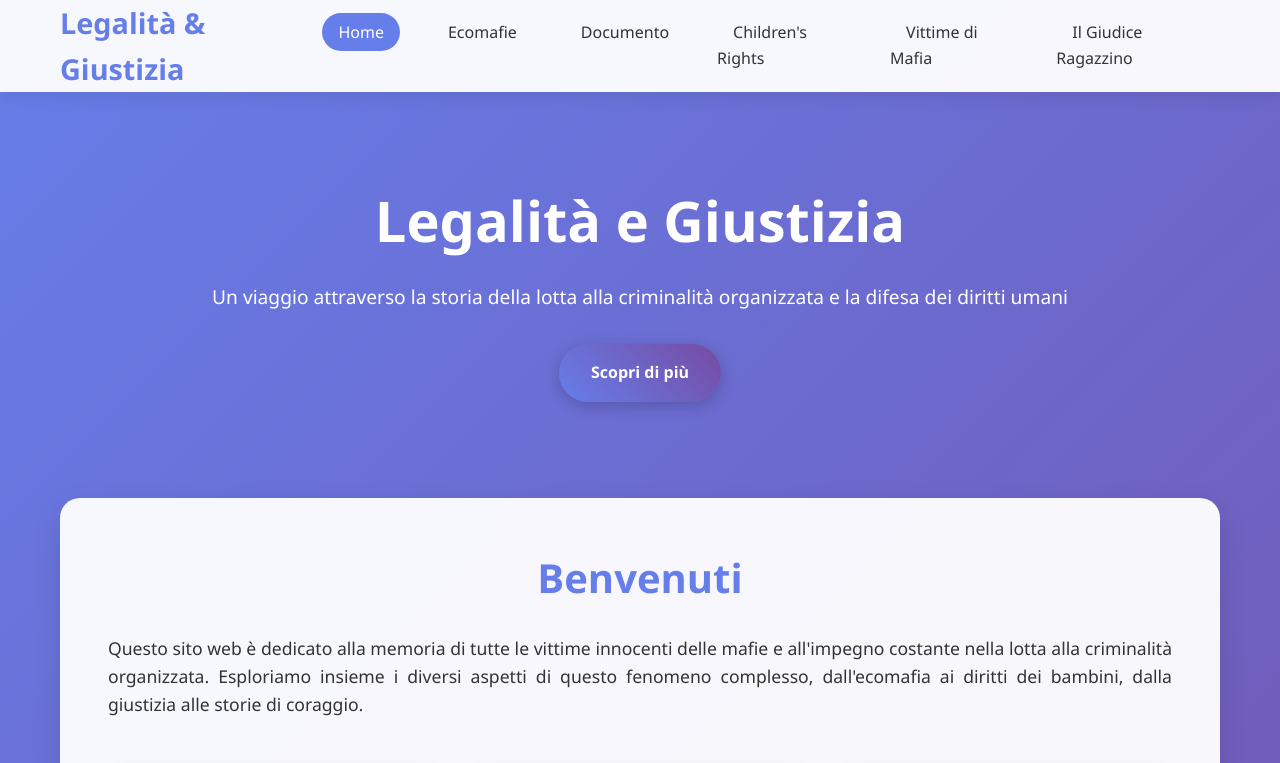
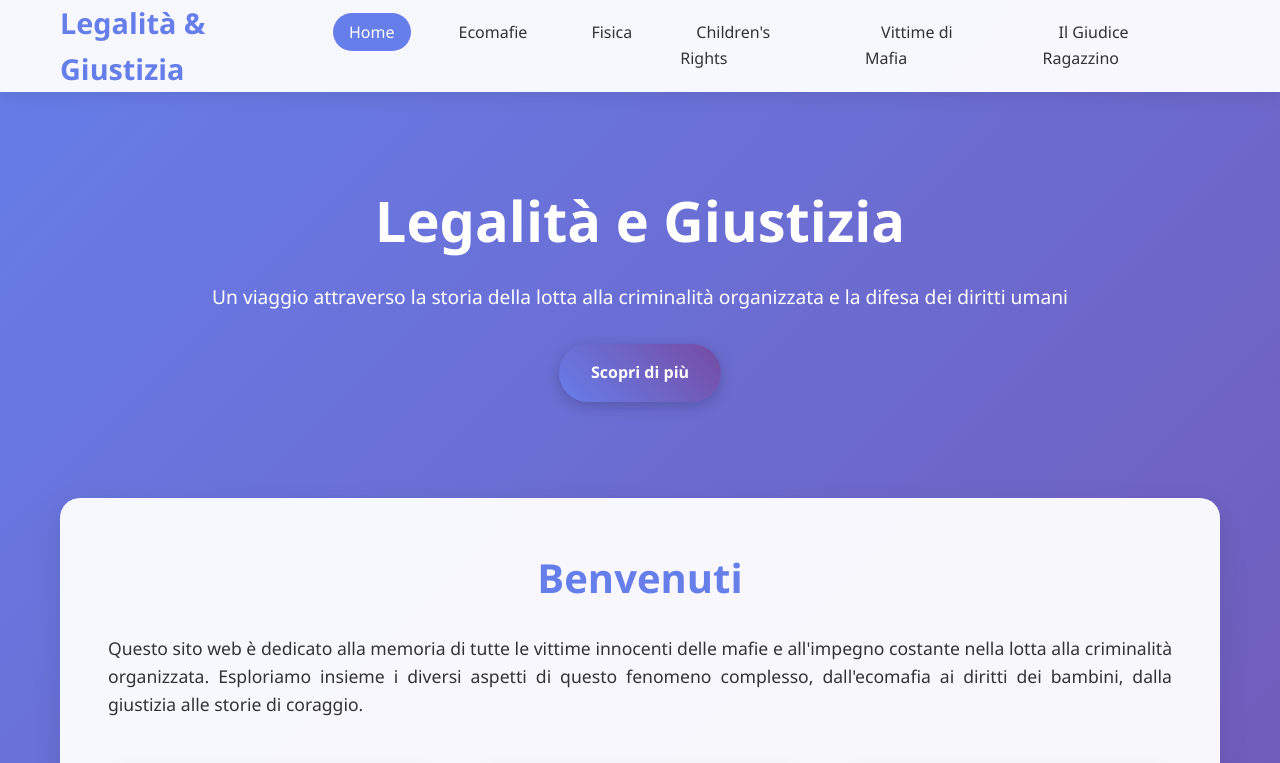
Before and after one commit to dagnese-ciampa-savona/educazione-civica, a plain HTML site: page index.html in a window 1280 px wide. Shown: the top 763 px of the page. Drawn offline with Linux system fonts and the light colour scheme.

Commit message:
Update index.html

```diff
--- a/index.html
+++ b/index.html
@@ -13,7 +13,7 @@
             <ul class="nav-links">
                 <li><a href="index.html" class="active">Home</a></li>
                 <li><a href="ecomafie.html">Ecomafie</a></li>
-                <li><a href="documento.html">Documento</a></li>
+                <li><a href="documento.html">Fisica</a></li>
                 <li><a href="diritti-bambini.html">Children's Rights</a></li>
                 <li><a href="vittime-mafia.html">Vittime di Mafia</a></li>
                 <li><a href="giudice-ragazzino.html">Il Giudice Ragazzino</a></li>
```
